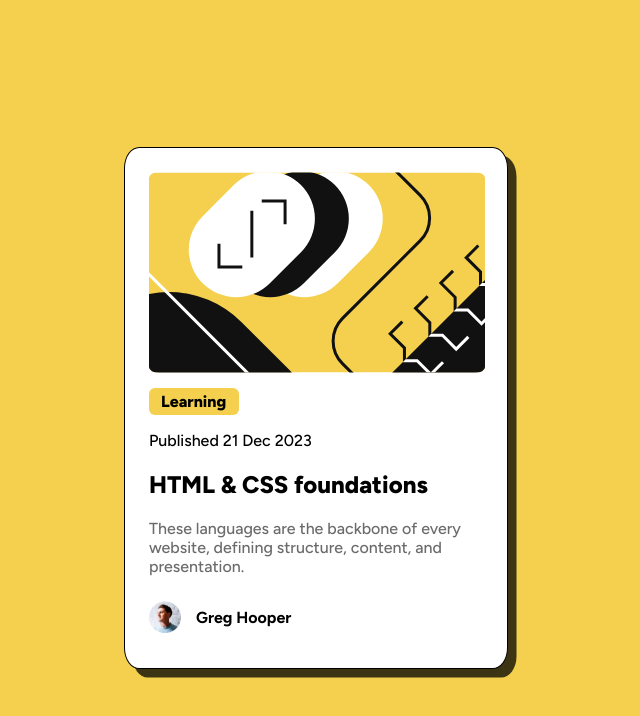
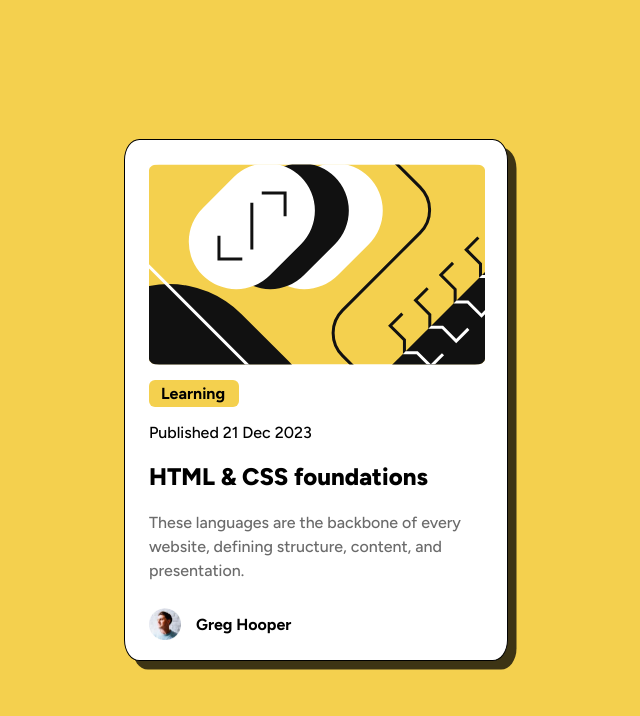
Before and after one commit to oryanhach/blog-product-card, a plain HTML site: page index.html in a window 1280 px wide. Shown: the whole page, without its empty margins (324-964 px from the left). Drawn offline with Linux system fonts and the light colour scheme.

Commit message:
added fixes

```diff
--- a/style.css
+++ b/style.css
@@ -9,6 +9,7 @@ body {
 	justify-content: center;
 	align-items: center;
 	height: 100vh;
+	margin: 0;
 }
 
 .card-component {
@@ -31,7 +32,7 @@ body {
 	padding: 4px 12px;
 	border-radius: 6px;
 	width: 27%;
-	font-weight: 800;
+	font-weight: 700;
 }
 
 .card-header-secondary-title {
@@ -50,6 +51,7 @@ body {
 .card-content-info {
 	color: hsl(0, 0%, 42%);
 	font-weight: 500;
+	line-height: 150%;
 }
 
 .card-footer {
```
